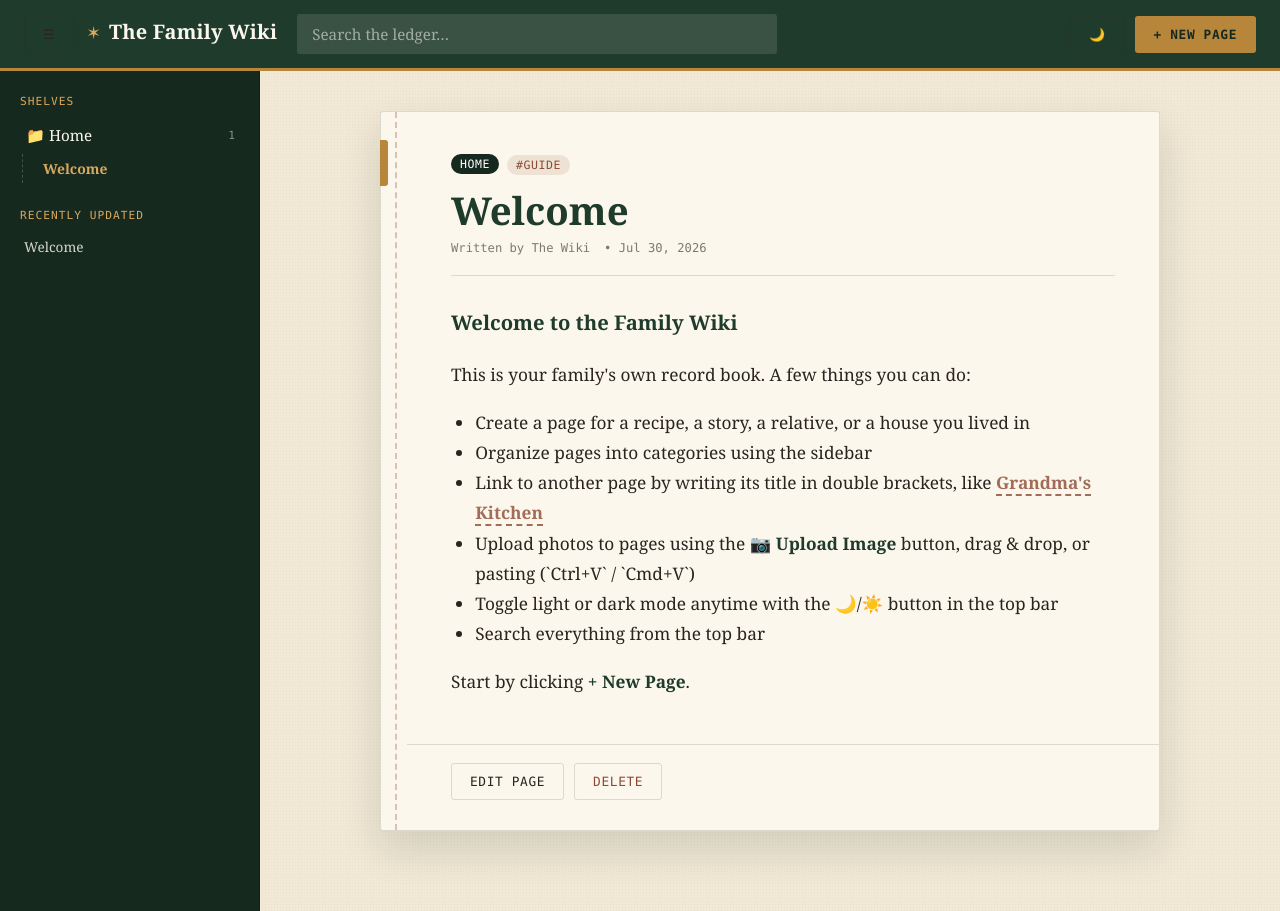
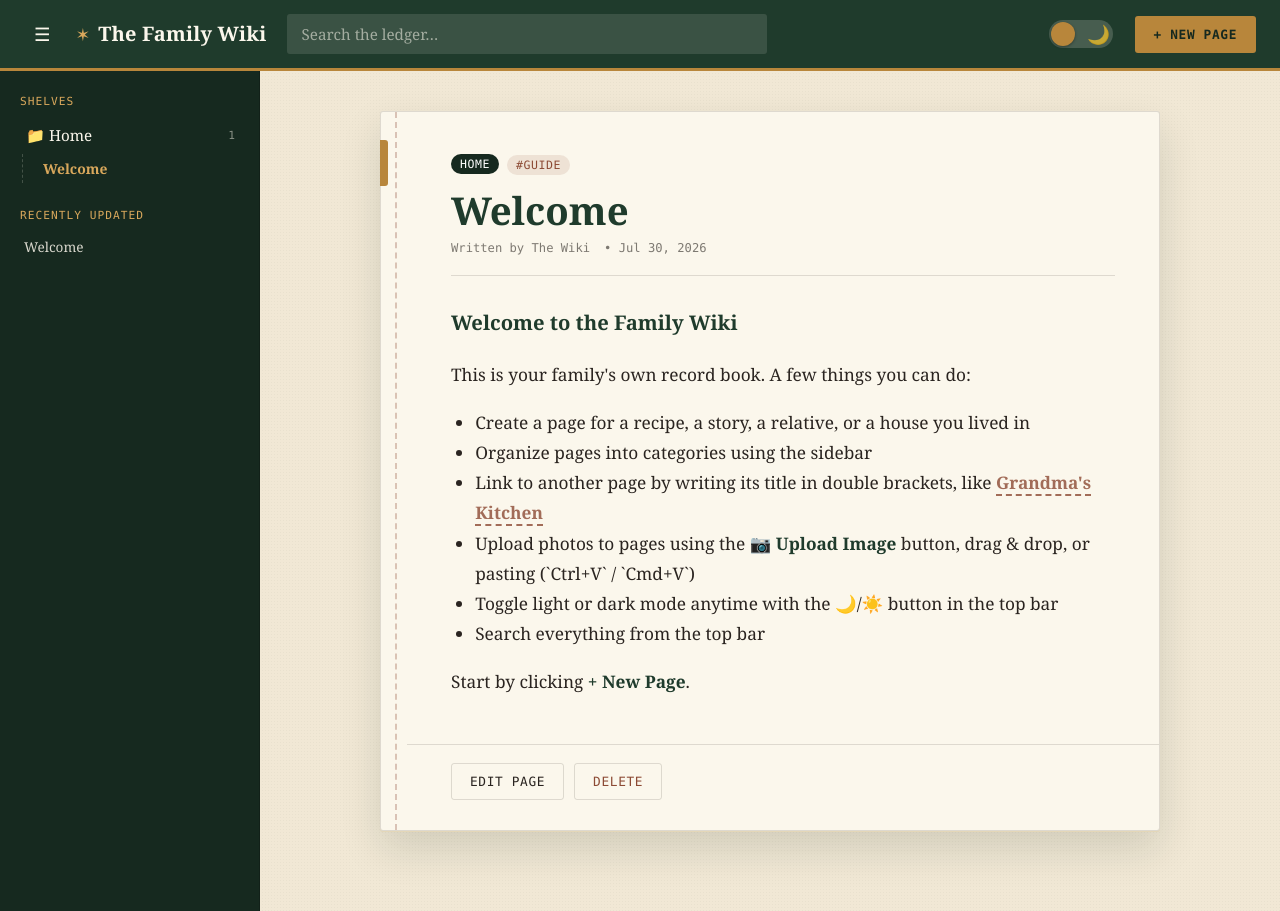
Before and after one commit to SnowFox4827/Family-Wiki, a Flask app: page / in a window 1280 px wide. Run offline with Flask 3, Linux system fonts and the light colour scheme; data comes from the database, SQL or seed files in the repository; some libraries are stand-ins or nearby versions.

Commit message:
fixed formatting of navigation bar and top bar

```diff
--- a/static/css/style.css
+++ b/static/css/style.css
@@ -91,23 +91,65 @@ button, input, textarea {
 .header-actions {
   display: flex;
   align-items: center;
-  gap: 10px;
+  gap: 22px;
   margin-left: auto;
 }
 
-.theme-toggle {
+.theme-switch {
+  position: relative;
   display: inline-flex;
   align-items: center;
-  justify-content: center;
-  padding: 8px 12px;
-  color: #FBF7EC;
-  font-size: 1.1rem;
-  border-color: rgba(251, 247, 236, 0.25);
-  border-radius: 4px;
+  width: 64px;
+  height: 28px;
+  padding: 0;
+  border: none;
+  border-radius: 999px;
+  background: rgba(251, 247, 236, 0.18);
+  cursor: pointer;
+  flex: 0 0 auto;
 }
-.theme-toggle:hover {
-  background: rgba(251, 247, 236, 0.15);
-  border-color: rgba(251, 247, 236, 0.4);
+
+.theme-switch:hover {
+  background: rgba(251, 247, 236, 0.26);
+}
+
+.theme-switch-icon {
+  position: absolute;
+  top: 50%;
+  left: 14px;
+  transform: translate(-50%, -50%);
+  font-size: 1.15rem;
+  line-height: 1;
+  display: inline-flex;
+  opacity: 0.7;
+}
+
+.theme-switch-icon-sun { left: 14px; }
+.theme-switch-icon-moon { left: 50px; }
+
+.theme-switch-thumb {
+  position: absolute;
+  top: 2px;
+  left: 2px;
+  width: 24px;
+  height: 24px;
+  border-radius: 50%;
+  background: var(--gold);
+  box-shadow: 0 1px 3px rgba(0, 0, 0, 0.35);
+  transition: transform 0.2s ease, background 0.2s ease;
+}
+
+[data-theme="dark"] .theme-switch {
+  background: rgba(0, 0, 0, 0.3);
+}
+
+[data-theme="dark"] .theme-switch:hover {
+  background: rgba(0, 0, 0, 0.4);
+}
+
+[data-theme="dark"] .theme-switch-thumb {
+  transform: translateX(36px);
+  background: var(--gold-light);
 }
 
 .brand {
@@ -214,11 +256,22 @@ button, input, textarea {
 /* Sidebar */
 /* ---------------------------------------------------------------- */
 
-.sidebar-toggle {
-  padding: 4px 8px;
-  font-size: 1.1rem;
-  margin-right: 4px;
+.topbar .sidebar-toggle {
+  display: inline-flex;
+  align-items: center;
+  justify-content: center;
+  padding: 6px 10px;
   color: #FBF7EC;
+  font-size: 1.15rem;
+  border: none;
+  border-radius: 4px;
+  background: transparent;
+  cursor: pointer;
+  margin-right: 6px;
+}
+
+.topbar .sidebar-toggle:hover {
+  background: rgba(251, 247, 236, 0.15);
 }
 
 .sidebar {
--- a/static/js/modules/theme.js
+++ b/static/js/modules/theme.js
@@ -4,14 +4,10 @@
 
 export function initTheme() {
   const toggleBtn = document.getElementById("theme-toggle-btn");
-  const toggleIcon = document.getElementById("theme-toggle-icon");
 
   function setTheme(theme) {
     document.documentElement.setAttribute("data-theme", theme);
     localStorage.setItem("wiki-theme", theme);
-    if (toggleIcon) {
-      toggleIcon.textContent = theme === "dark" ? "☀️" : "🌙";
-    }
   }
 
   const savedTheme = localStorage.getItem("wiki-theme");
--- a/templates/components/topbar.html
+++ b/templates/components/topbar.html
@@ -11,8 +11,10 @@
     <div id="search-results" class="search-results hidden"></div>
   </div>
   <div class="header-actions">
-    <button id="theme-toggle-btn" class="btn btn-ghost theme-toggle" title="Toggle Light/Dark Mode" aria-label="Toggle Light/Dark Mode">
-      <span id="theme-toggle-icon">🌙</span>
+    <button id="theme-toggle-btn" class="theme-switch" role="switch" title="Toggle Light/Dark Mode" aria-label="Toggle Light/Dark Mode">
+      <span class="theme-switch-icon theme-switch-icon-sun">☀️</span>
+      <span class="theme-switch-icon theme-switch-icon-moon">🌙</span>
+      <span class="theme-switch-thumb"></span>
     </button>
     <button id="new-page-btn" class="btn btn-accent">+ New Page</button>
   </div>
```
